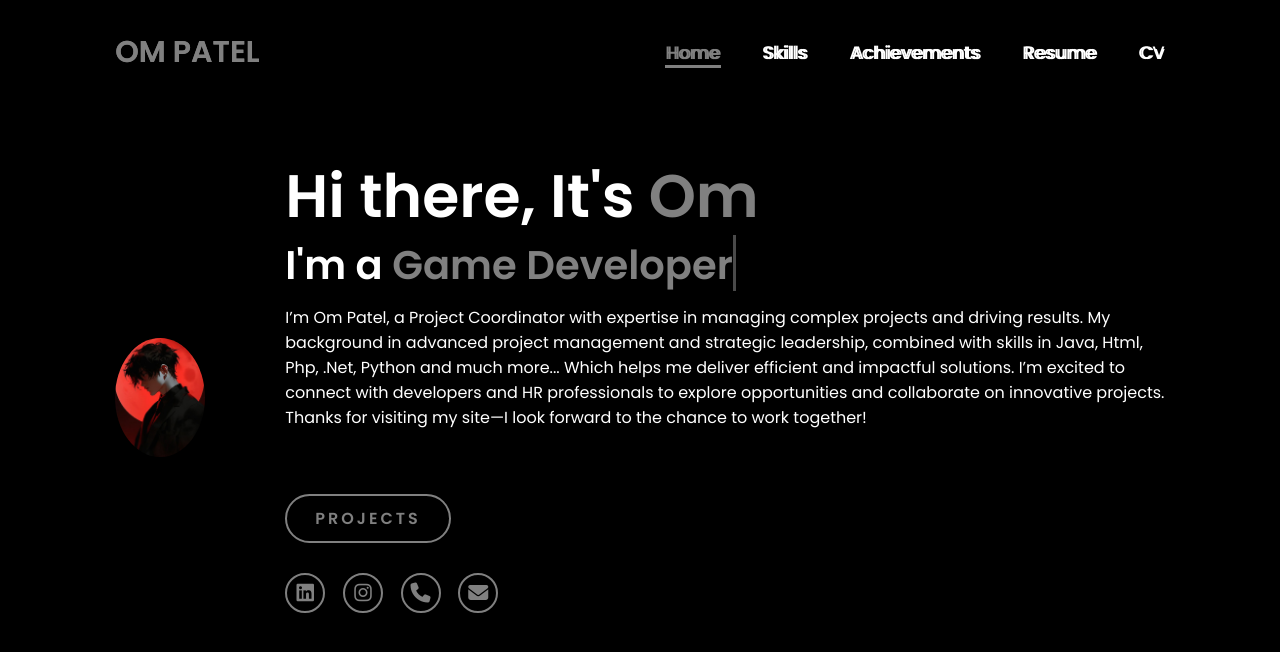
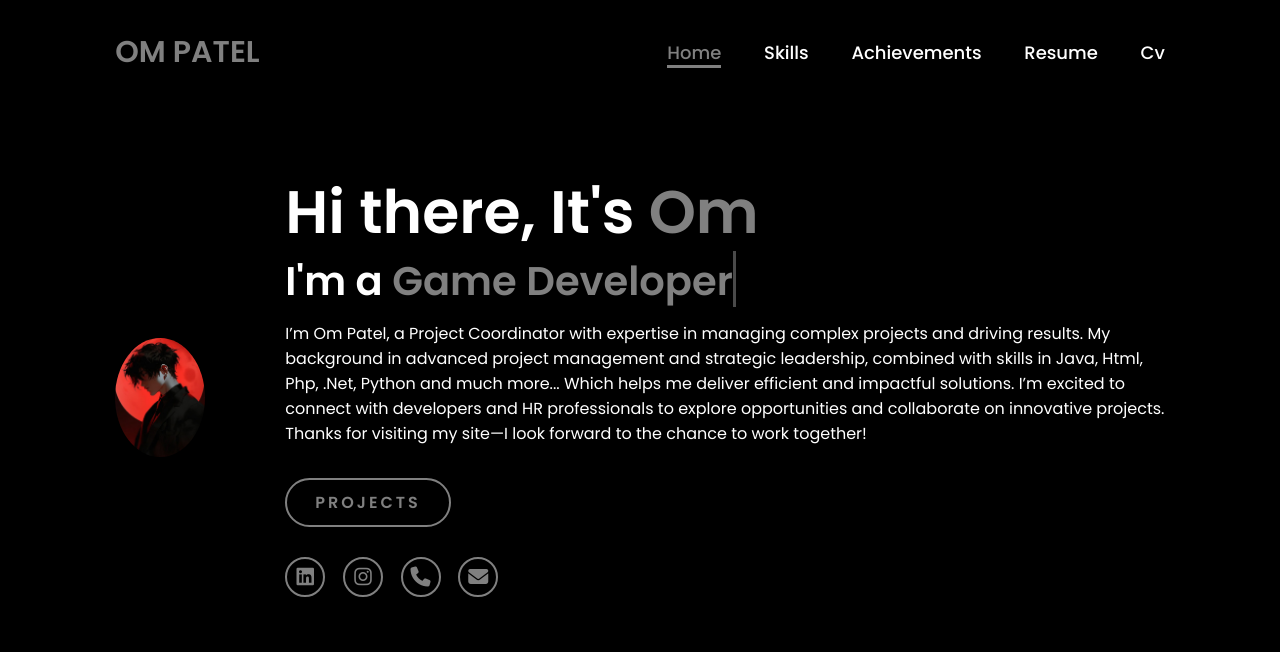
Before and after one commit to GOODRICC/OM, a plain HTML site: page index.html in a window 1280 px wide. Drawn offline with Linux system fonts and the light colour scheme.

Commit message:
Update index.html
Signed-off-by: GOODRICC <ompatel4246@gmail.com>

```diff
--- a/index.html
+++ b/index.html
@@ -20,21 +20,6 @@
             <a href="#" >Cv</a>
         </nav>
     </header>
-	<header>
-    <a href="#" class="logo">OM PATEL</a>
-
-    <!-- Menu Toggle Button for Mobile -->
-    <button class="menu-toggle">Menu</button>
-
-    <!-- Navigation Links -->
-    <nav class="nav-menu">
-        <a href="#" class="active"> Home</a>
-        <a href="#">Skills</a>
-        <a href="#">Achievements</a>
-        <a href="#">Resume</a>
-        <a href="#">CV</a>
-    </nav>
-</header>
     <section class="home">
         <div class="home-img">
             <img src="main.jpg" alt="">
@@ -45,7 +30,7 @@
             <p>I’m Om Patel, a Project Coordinator with expertise in managing complex projects and driving results.
 			My background in advanced project management and strategic leadership, combined with skills in Java, Html, Php, .Net, Python and much more... Which helps me deliver efficient and impactful solutions.
 			I’m excited to connect with developers and HR professionals to explore opportunities and collaborate on innovative projects.
-			Thanks for visiting my site—I look forward to the chance to work together!</p></br></br></br></br>
+			Thanks for visiting my site—I look forward to the chance to work together!</p></br></br>
 
 			 <a href="#" class="btn">PROJECTS</a>
 
@@ -58,7 +43,5 @@
 
         </div>
     </section>
-	<script src="scripts.js"></script>
-</body>
 </body>
 </html>
```
